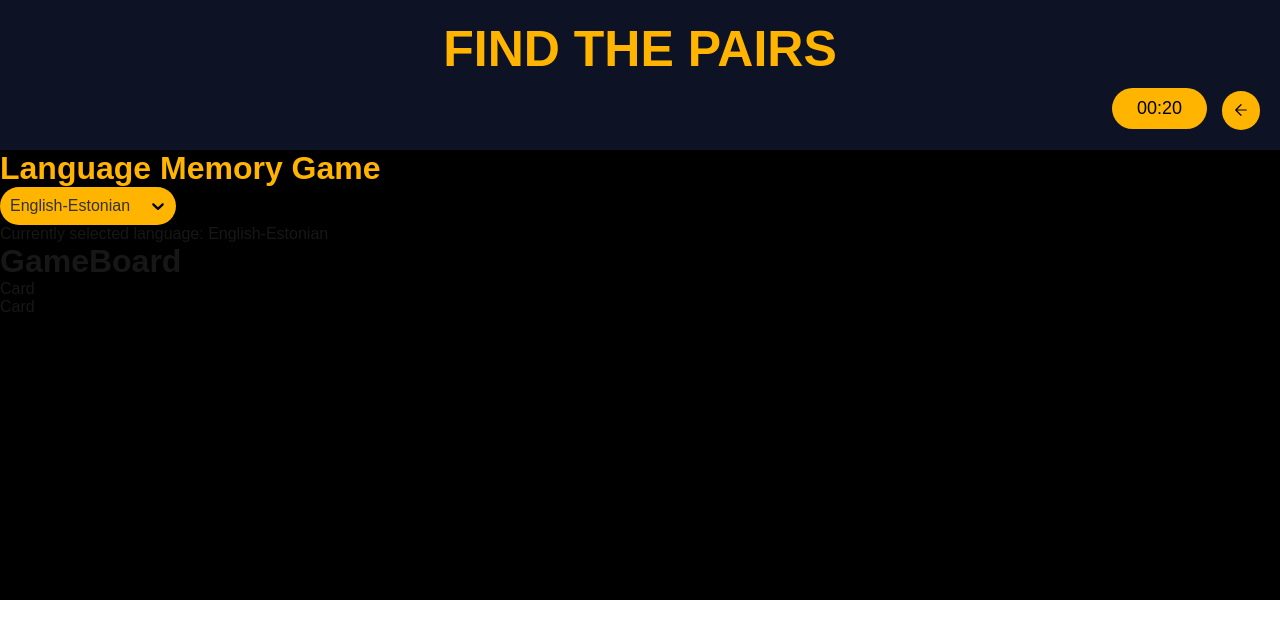
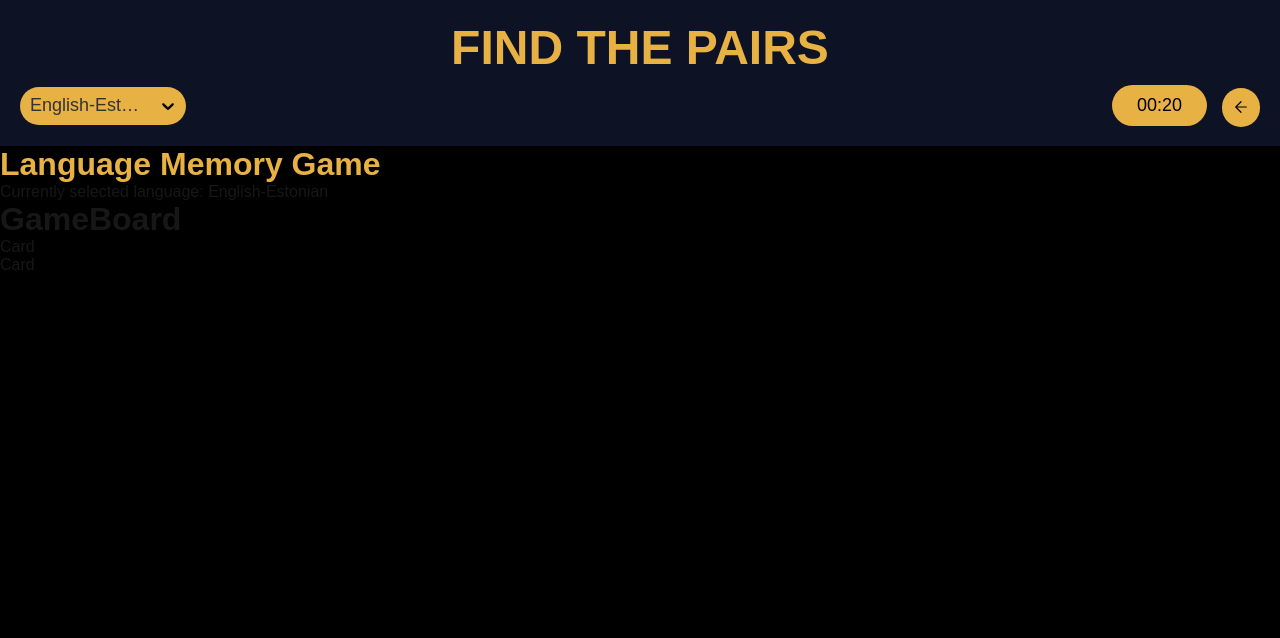
Before and after one commit to punane06/language-memory-game, a Next.js app: page / in a window 1280 px wide. Shown: the top 638 px of the page. Built offline with nearby package versions, Linux system fonts and the light colour scheme.

Commit message:
header
Language selector added into header

```diff
--- a/app/components/Header.tsx
+++ b/app/components/Header.tsx
@@ -3,20 +3,22 @@ import LanguagePick from "./LanguagePick";
 import Button from './Button';
 import ArrowDownIcon from './icons/ArrowDownIcon';
 
-const Header = () => {
+const Header = ({ onLanguageChange }: { onLanguageChange: (language: string) => void }) => {
   return (
     <header className="header">
+      <h1 className="header-title">FIND THE PAIRS</h1>
 
-      <div className="header-container">
-      <h1 className="header-title">FIND THE PAIRS</h1>
-        <div className='header-actions'>
-        <Button
+      <div className='header-actions-container'>
+        <div className='header-language'>
+          <LanguagePick onChange={onLanguageChange} />
+        </div>
+        <div className="header-actions">
+          <Button
             title='00:20' >
           </Button>
           <Button
-            onlyIcon={<ArrowDownIcon width={18} height={18}/>}>
+            onlyIcon={<ArrowDownIcon width={18} height={18} />}>
           </Button>
-
         </div>
       </div>
     </header>
--- a/app/page.tsx
+++ b/app/page.tsx
@@ -19,9 +19,8 @@ export default function Home() {
 
   return (
     <main className="main">
-      <Header />
+      <Header onLanguageChange={handleLanguageChange}/>
       <h1 className="title">Language Memory Game</h1>
-      <LanguagePick onChange={handleLanguageChange} />
       <p>Currently selected language: {selectedLanguage}</p>
 
 
--- a/app/styles/variables.scss
+++ b/app/styles/variables.scss
@@ -1,30 +1,38 @@
-$color-primary: #FFB400;
+$color-primary: #E8B144;
+$bg-color:#0D1225;
 
 .title {
     color: $color-primary;
 }
+.main {
+    background: #000;
+    width: 100vw;
+    height: 100vh;
+}
 
 //Header
 .header {
-    background-color:#0D1225 ;
-    color:#FFB400 ;
+    background-color:$bg-color ;
+    color:$color-primary ;
     padding: 20px;
-    height: 150px;
+    width:100%;
 
 }
-.header-container{
+.header-title {
+    color: $color-primary;
+    font-size: 3rem;
+    margin-bottom: 10px;
+    text-align: center;
+  }
+.header-actions-container{
     display: flex;
-    flex-direction: column;
+    justify-content: space-between;
     align-items: center;
 
 }
-.header-title {
-    color: #FFB400;
-    font-size: 50px;
-    margin: 0;
-    padding-bottom: 10px;
-    text-align: center;
-  }
+.header-language{
+    justify-content: flex-start  ;
+}
 
   .header-actions {
     display: flex;
@@ -32,14 +40,7 @@ $color-primary: #FFB400;
     align-items: center;
     width: 100%;
     gap: 15px;
-    padding-bottom: 10px;
   }
-
-
-.main {
-    background: #000;
-    height: 600px;
-}
 
 
 //Button
@@ -76,17 +77,20 @@ $color-primary: #FFB400;
 //DropDown
 
 .react-select-container {
-    width: fit-content;
+    width:fit-content;
+    color: #000000;
+    font-size: 18px;
 
     .react-select__control {
-        background-color: #FFB400;
+        background-color: $color-primary;
         color: #000000;
         border: none;
         border-radius: 25px;
+        min-height: 38px;
     }
 
     .react-select__menu {
-        background-color: #FFB400;
+        background-color: $color-primary;
         border-radius: 25px;
         margin-top: 20px;
     }
@@ -97,7 +101,7 @@ $color-primary: #FFB400;
     }
 
     .react-select__option--is-selected {
-        background-color: #FFB400 !important;
+        background-color: $color-primary !important;
         color: #58607D;
         border-radius: 25px;
     }
```
